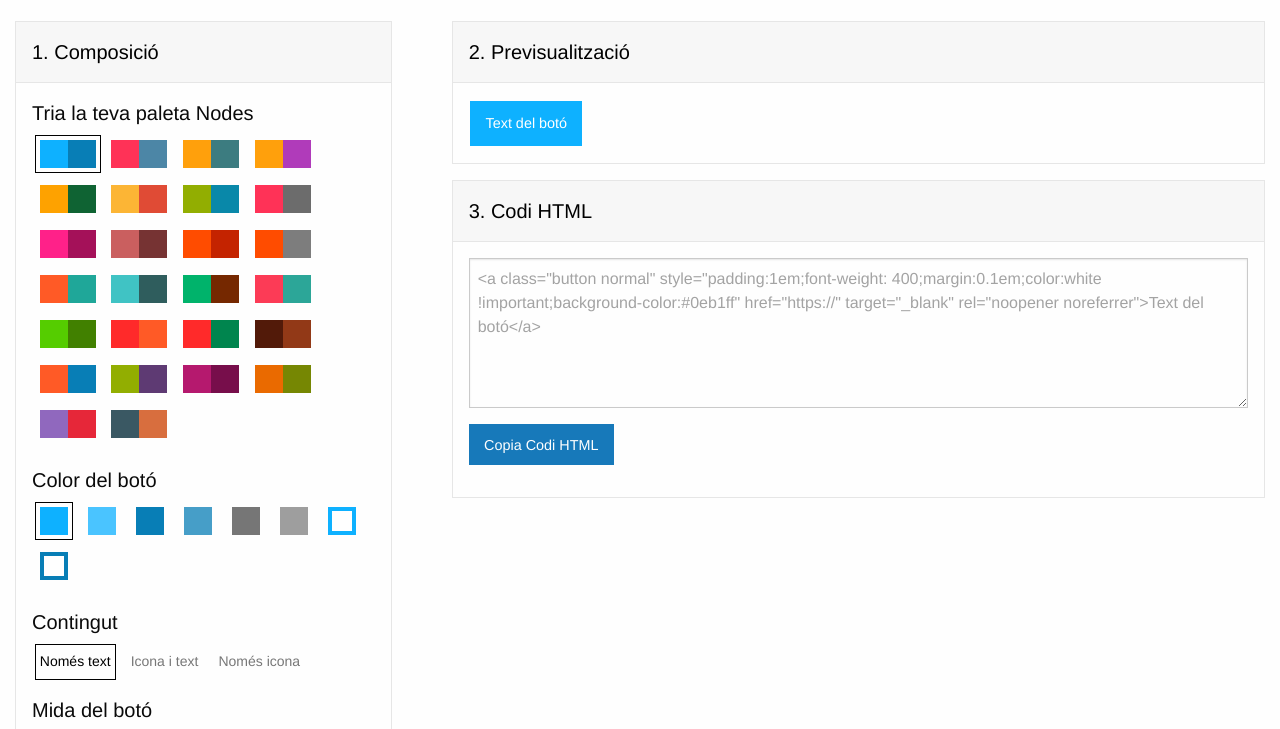
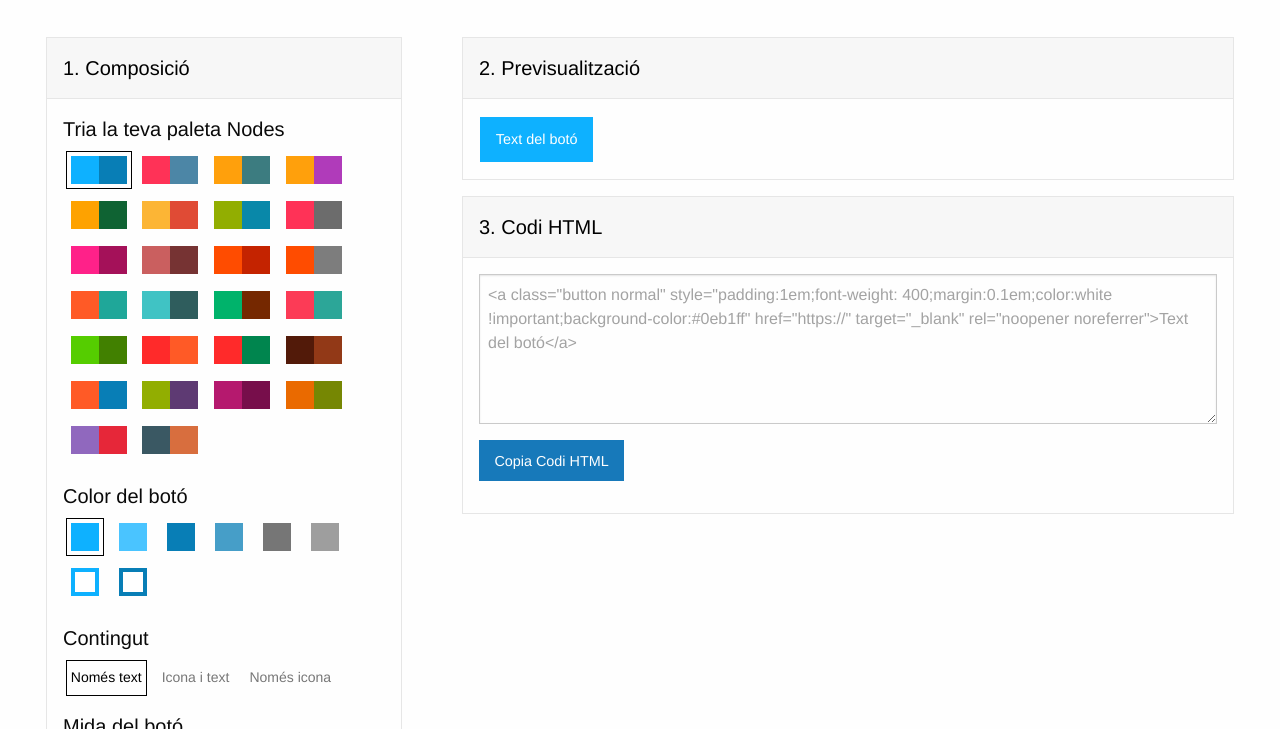
Before and after one commit to jmeler/NodesTools, a plain HTML site: page simple-button.html in a window 1280 px wide. Shown: the part 41-770 px from the top of the page. Drawn offline with nearby package versions, Linux system fonts and the light colour scheme; some icons are missing.

Commit message:
Some margin breath

```diff
--- a/simple-button.html
+++ b/simple-button.html
@@ -57,8 +57,8 @@
 
         <br>
 
-        <div class="grid-x grid-margin-x grid-padding-x">
-            <div class="cell medium-4 large-4">
+        <div class="main grid-x grid-margin-x grid-padding-x">
+            <div class="cell medium-4 large-4 ">
 
                 <div class="card">
                     <div class="card-divider">
--- a/styles.css
+++ b/styles.css
@@ -1,7 +1,7 @@
 
 
 .main {
-    margin-top: 1.2em;
+    margin:1em 1em;
 }
 
 img.logo{
```
Also changed, not shown: banner.html (+1 -1 lines), index.html (+1 -1 lines), tables.html (+1 -1 lines).
